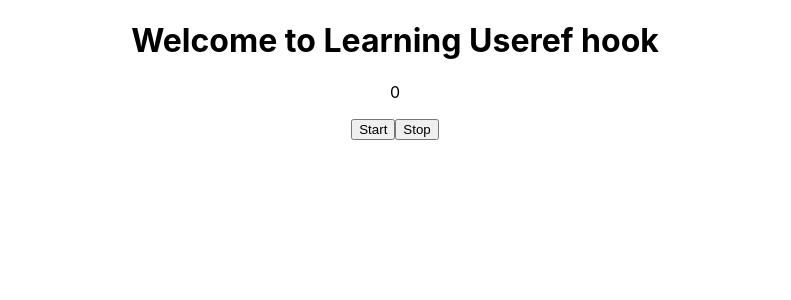
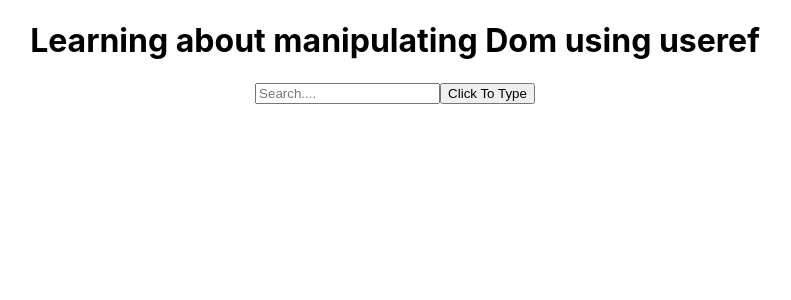
Before and after one commit to urvashitech/react-learning, a React (Create React App) app in the folder testapp/: page / in a window 1280 px wide. Shown: the top 300 px of the page, without its empty margins (245-1036 px from the left). Built offline with nearby package versions, Linux system fonts and the light colour scheme.

Commit message:
learning more about useref hook

```diff
--- a/testapp/src/index.js
+++ b/testapp/src/index.js
@@ -6,6 +6,7 @@ import reportWebVitals from './reportWebVitals';
 import State from './practice/State';
 import Exercise1 from './practice/Exercise1';
 import Ref from './practice/Ref';
+import Dom from './practice/Dom';
 
 const root = ReactDOM.createRoot(document.getElementById('root'));
 root.render(
@@ -13,8 +14,10 @@ root.render(
     {/* <App/>
     <State/>
     <Exercise1/>
+    <Ref/>
     */}
-    <Ref/>
+    <Dom/>
+
   </React.StrictMode>
 );
 
--- /dev/null
+++ b/testapp/src/practice/Dom.jsx
@@ -0,0 +1,22 @@
+import React, { forwardRef, useRef } from 'react'
+
+const MyButton = forwardRef((props,ref)=>{
+    return(
+        <input ref={ref} placeholder='Search....'/>
+    )
+})
+function Dom() {
+    const ref = useRef()
+    const onFocusClick = ()=>{
+        ref.current.focus()
+    }
+  return (
+    <div className='App'>
+        <h1>Learning about manipulating Dom using useref</h1>
+        <MyButton placeholder = "search...." ref={ref}/>
+        <button onClick={onFocusClick}>Click To Type</button>
+    </div>
+  )
+}
+
+export default Dom
```
